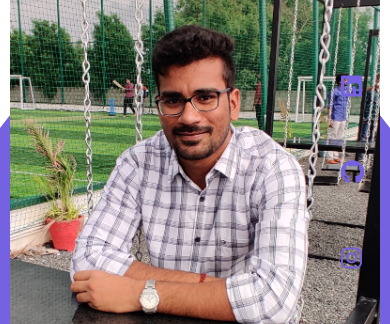
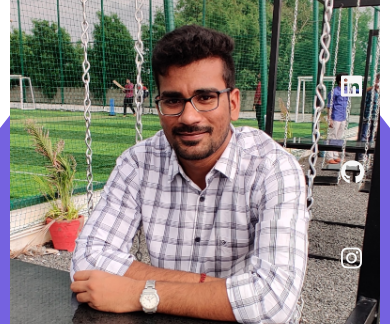
Before and after one commit to Nethajib/Bhairi_Nethaji-Portfolio, a plain HTML site: page index.html in a window 390 px wide. Shown: the part 520-844 px from the top of the page. Drawn offline with Linux system fonts and the light colour scheme.

Commit message:
socilas links again changed

```diff
--- a/style.css
+++ b/style.css
@@ -686,7 +686,7 @@ form input, textarea{
     }
 
     .header__socials a{
-        color: var(--color-primary);
+        color: var(--color-light);
     }
 
     /* ========= skills ========== */
```
